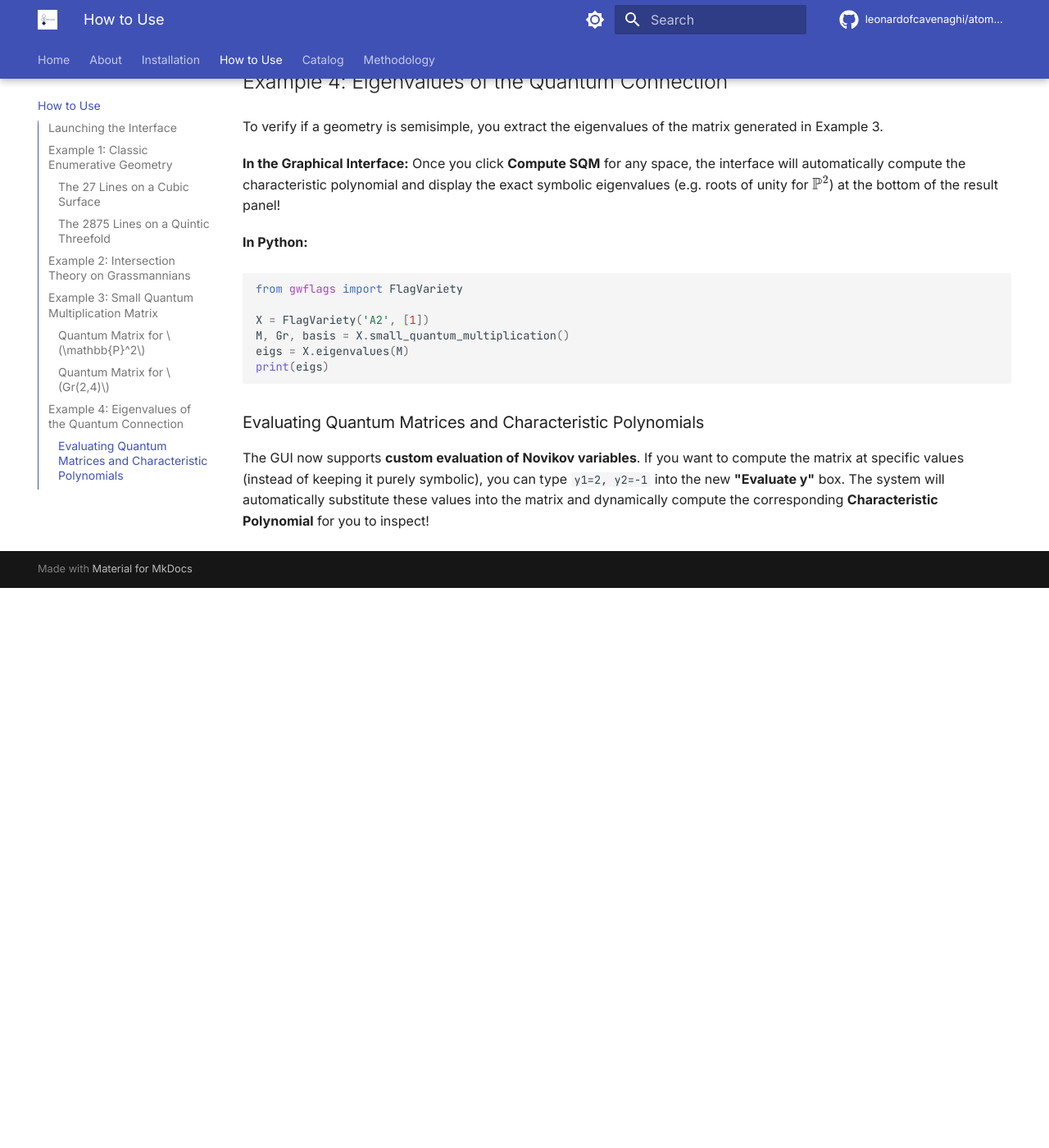
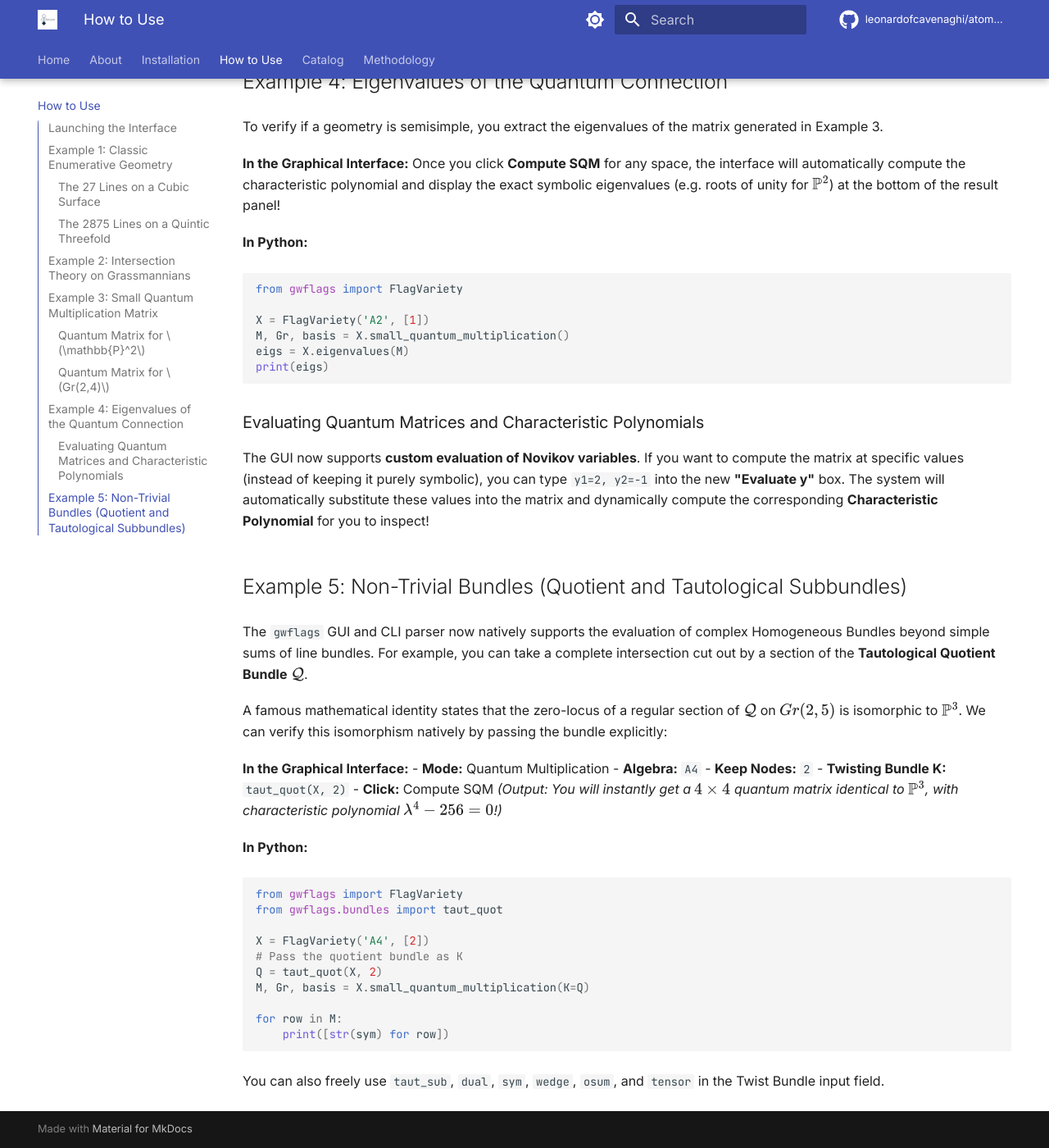
Before and after one commit to leonardofcavenaghi/atomicdecompositions, an MkDocs documentation site: the page built from docs/how-to-use.md, in a window 1280 px wide and 1400 px high, scrolled down 2844 px. Shown: the whole window at 82% size. Built offline with MkDocs 1.6.1 and Material for MkDocs 9.7.7, drawn with Linux system fonts in a browser that asks for light colours; comment, search, counter and statistics services are not loaded; before the commit the page ends 3561 px from its top, so only the background shows below that.

Commit message:
docs: add guide on using quotient bundles and other homogeneous bundles

````diff
--- a/docs/how-to-use.md
+++ b/docs/how-to-use.md
@@ -142,3 +142,33 @@ print(eigs)
 
 ### Evaluating Quantum Matrices and Characteristic Polynomials
 The GUI now supports **custom evaluation of Novikov variables**. If you want to compute the matrix at specific values (instead of keeping it purely symbolic), you can type `y1=2, y2=-1` into the new **"Evaluate y"** box. The system will automatically substitute these values into the matrix and dynamically compute the corresponding **Characteristic Polynomial** for you to inspect!
+
+## Example 5: Non-Trivial Bundles (Quotient and Tautological Subbundles)
+The `gwflags` GUI and CLI parser now natively supports the evaluation of complex Homogeneous Bundles beyond simple sums of line bundles.
+For example, you can take a complete intersection cut out by a section of the **Tautological Quotient Bundle** $\mathcal{Q}$.
+
+A famous mathematical identity states that the zero-locus of a regular section of $\mathcal{Q}$ on $Gr(2,5)$ is isomorphic to $\mathbb{P}^3$.
+We can verify this isomorphism natively by passing the bundle explicitly:
+
+**In the Graphical Interface:**
+- **Mode:** Quantum Multiplication
+- **Algebra:** `A4`
+- **Keep Nodes:** `2`
+- **Twisting Bundle K:** `taut_quot(X, 2)`
+- **Click:** Compute SQM
+*(Output: You will instantly get a $4 \times 4$ quantum matrix identical to $\mathbb{P}^3$, with characteristic polynomial $\lambda^4 - 256 = 0$!)*
+
+**In Python:**
+```python
+from gwflags import FlagVariety
+from gwflags.bundles import taut_quot
+
+X = FlagVariety('A4', [2])
+# Pass the quotient bundle as K
+Q = taut_quot(X, 2)
+M, Gr, basis = X.small_quantum_multiplication(K=Q)
+
+for row in M:
+    print([str(sym) for row])
+```
+You can also freely use `taut_sub`, `dual`, `sym`, `wedge`, `osum`, and `tensor` in the Twist Bundle input field.
````
